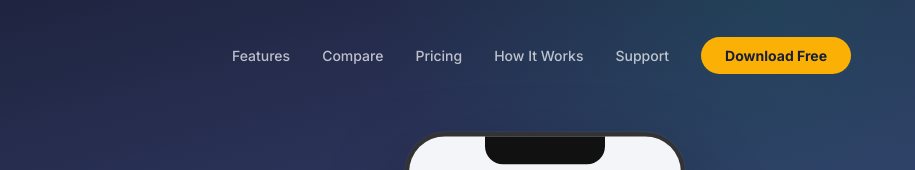
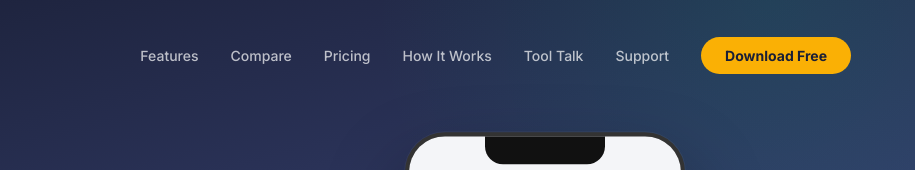
Before and after one commit to milescarroll-yoley/yoley-website, a plain HTML site: page index.html in a window 1280 px wide. Shown: the top 170 px of the page, 365-1280 px from the left. Drawn offline with Linux system fonts and the light colour scheme.

Commit message:
Add Tool Talk to homepage top nav

```diff
--- a/index.html
+++ b/index.html
@@ -119,6 +119,7 @@
         <li><a href="#comparison">Compare</a></li>
         <li><a href="#pricing">Pricing</a></li>
         <li><a href="#how-it-works">How It Works</a></li>
+        <li><a href="tool-talk/index.html">Tool Talk</a></li>
         <li><a href="support.html">Support</a></li>
         <li><a href="#" class="nav-cta">Download Free</a></li>
       </ul>
```
